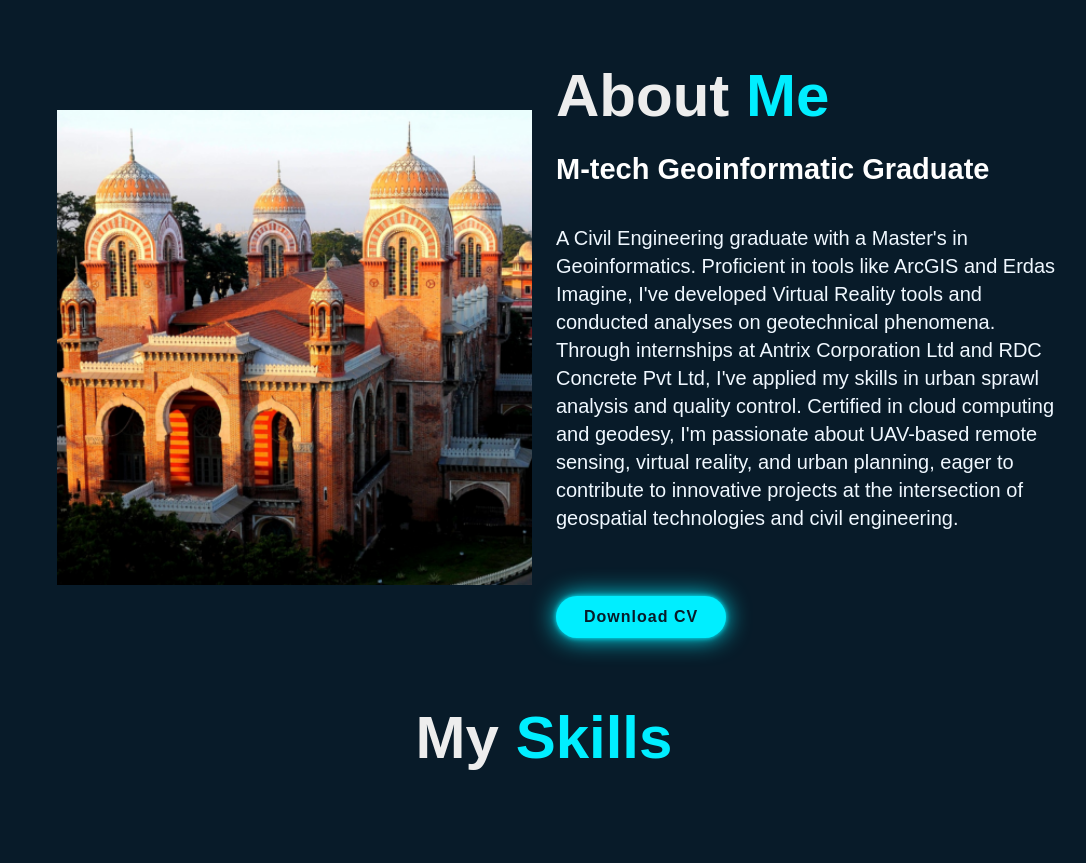
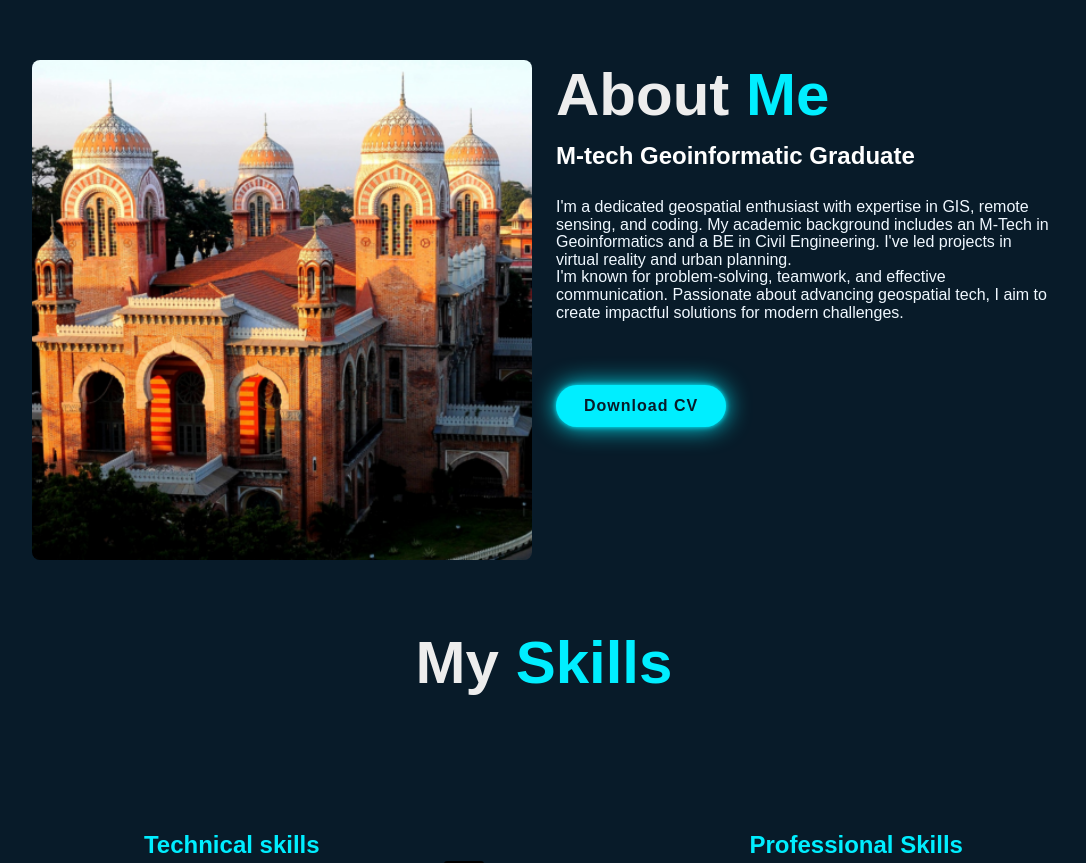
Before and after one commit to navinkumar272/www.navinkumar_portfolio.com, a plain HTML site: page index.html in a window 1280 px wide. Shown: the part 887-1750 px from the top of the page, without its empty margins (96-1182 px from the left). Drawn offline with nearby package versions, Linux system fonts and the light colour scheme.

Commit message:
Add files via upload

```diff
--- a/index.html
+++ b/index.html
@@ -45,7 +45,8 @@
         <div class="about-text">
             <h2>About <span>Me</span></h2>
             <h4>M-tech Geoinformatic Graduate</h4>
-            <p>A Civil Engineering graduate with a Master's in Geoinformatics. Proficient in tools like ArcGIS and Erdas Imagine, I've developed Virtual Reality tools and conducted analyses on geotechnical phenomena. Through internships at Antrix Corporation Ltd and RDC Concrete Pvt Ltd, I've applied my skills in urban sprawl analysis and quality control. Certified in cloud computing and geodesy, I'm passionate about UAV-based remote sensing, virtual reality, and urban planning, eager to contribute to innovative projects at the intersection of geospatial technologies and civil engineering.</p>
+            <p>I'm a dedicated geospatial enthusiast with expertise in GIS, remote sensing, and coding. My academic background includes an M-Tech in Geoinformatics and a BE in Civil Engineering. I've led projects in virtual reality and urban planning.
+                <br>I'm known for problem-solving, teamwork, and effective communication. Passionate about advancing geospatial tech, I aim to create impactful solutions for modern challenges.            </p>
             <a href="https://drive.google.com/file/d/1ATBPfijeOA3UO_A5hjE0uSPlGKVasVmz/view?usp=sharing"  target="_blank" class="btn-box"> Download CV</a>
         </div>
     </section>
--- a/stylesheet.css
+++ b/stylesheet.css
@@ -213,14 +213,14 @@ body {
 .about{
     display: grid;
     grid-template-columns: repeat(auto-fit, minmax(300px, 1fr)); /* Adjusted minimum width */
-    align-items: center;
+    align-items: start;
     gap:1.5rem;
     padding: 5% 10%; /* Adjusted padding for smaller screens */
 }
 .about-img img{
-    padding-bottom: 10%;
-    padding-left: 5%;
-    padding-top: 10%;
+    padding-bottom: 0%;
+    padding-left: 0%;
+    padding-top: 0%;
     max-width: 100%; /* Ensuring images don't overflow parent container */
     height: auto;
     width: 100%;
@@ -233,16 +233,16 @@ body {
     color: #0ef;
 }
 .about-text h4 {
-    font-size: 29px;
+    font-size: 24px;
     font-weight: 600;
     color: #fff;
-    line-height: 1.7;
+    line-height: 1;
     margin: 15px 0 30px;
 }
 .about-text p{
     color: aliceblue;
-    font-size: 20px;
-    line-height: 1.4;
+    font-size: 16px;
+    line-height: 1.1;
     margin-bottom: 4rem;
 }
 
```
